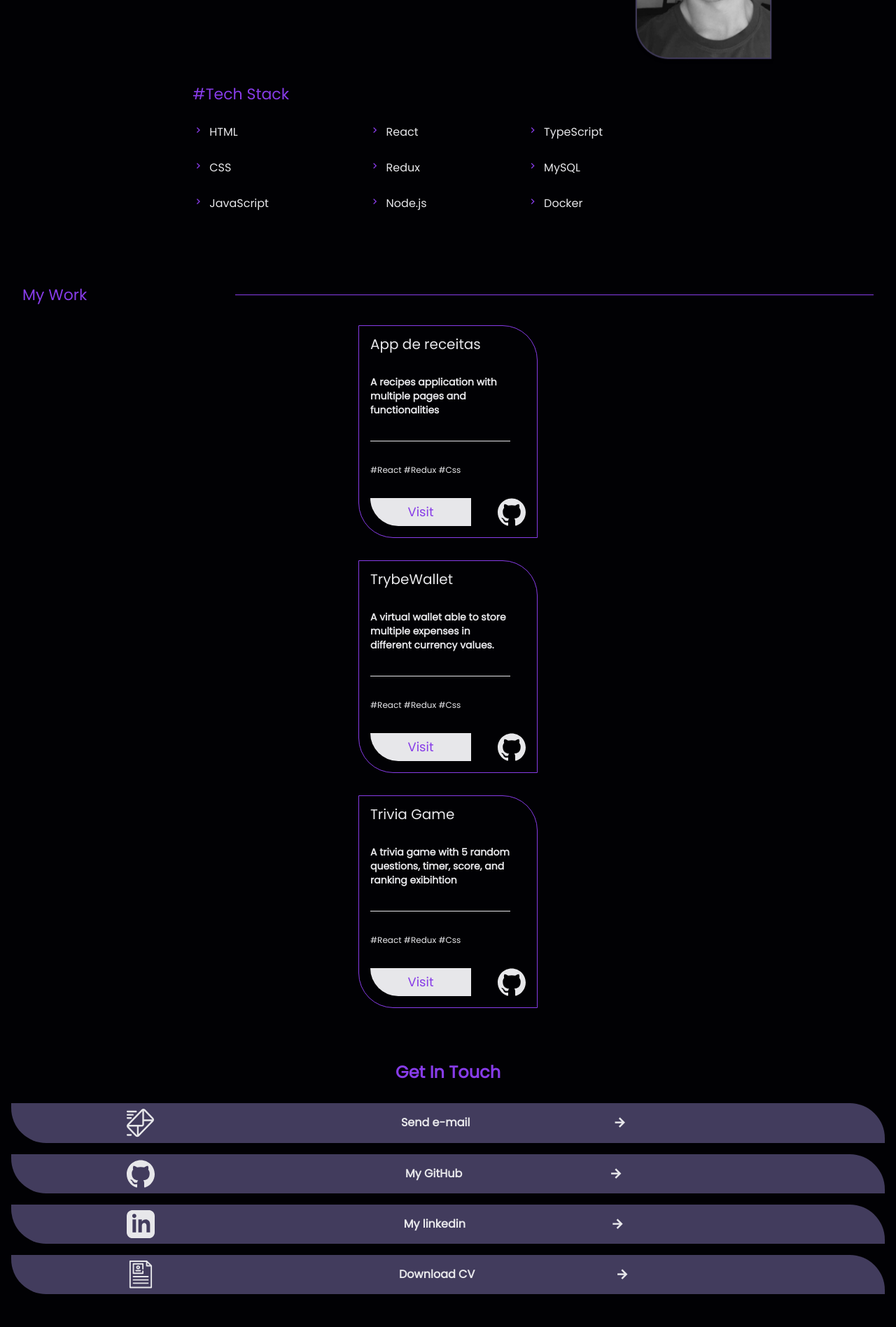
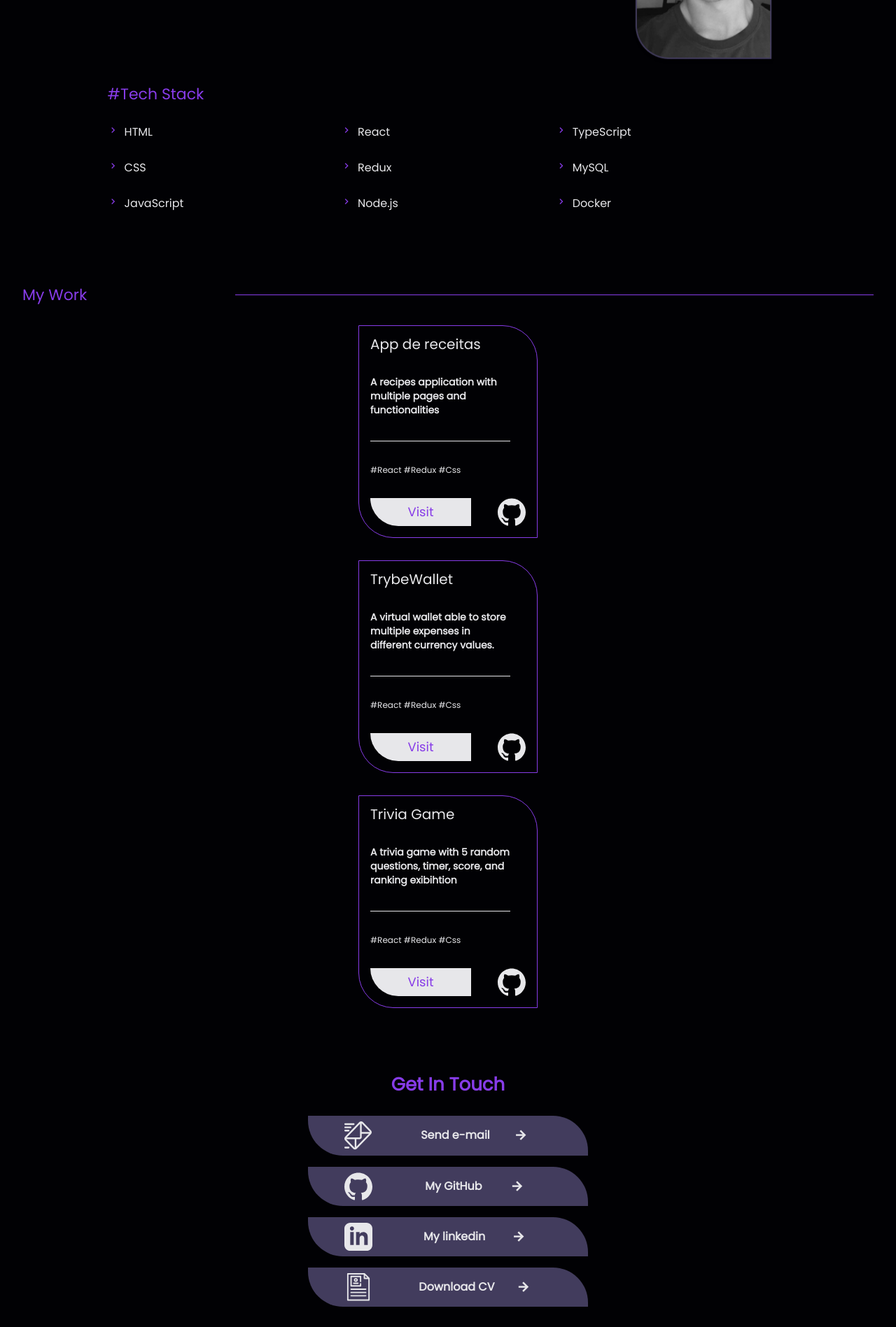
Before and after one commit to Breno-Albuquerque/Breno-Albuquerque.github.io, a React (Create React App) app: page / in a window 1280 px wide. Shown: the part 1060-2957 px from the top of the page at 70% size. Built offline with nearby package versions, Linux system fonts and the light colour scheme.

Commit message:
feat: responsive - Contact

```diff
--- a/src/components/About.js
+++ b/src/components/About.js
@@ -74,7 +74,7 @@ const ListContainer = styled.div`
   margin: 32px auto;
 
   @media(min-width: 576px) {
-    max-width: 60%;
+    max-width: 80%;
   }
 `
 
--- a/src/components/Contact.js
+++ b/src/components/Contact.js
@@ -6,6 +6,10 @@ import { contacts } from '../data/contacts';
 const Container = styled.section`
   box-sizing: border-box;
   padding: 16px;
+
+  @media(min-width: 576px) {
+    padding: 32px;
+  }
 `
 
 const Title = styled.h2`
@@ -18,6 +22,10 @@ const Title = styled.h2`
   margin-bottom: 32px;
 
   text-align: center;
+
+  @media(min-width: 576px) {
+    font-size: 26px;
+  }
 `
 
 const Footer = styled.footer`
--- a/src/subComponents/ContactCard.js
+++ b/src/subComponents/ContactCard.js
@@ -7,10 +7,12 @@ const Container = styled.div`
   align-items: center;
 
   width: 100%;
+  max-width: 400px;
 
   box-sizing: border-box;
   padding: 8px 16px;
 
+  margin: 0 auto;
   margin-bottom: 16px;
 
   background-color: ${props => props.theme.purple2};
```
